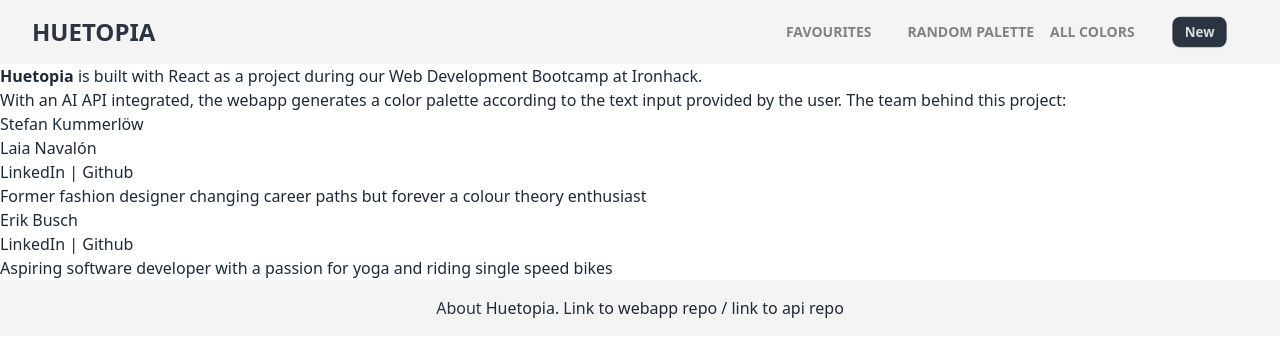
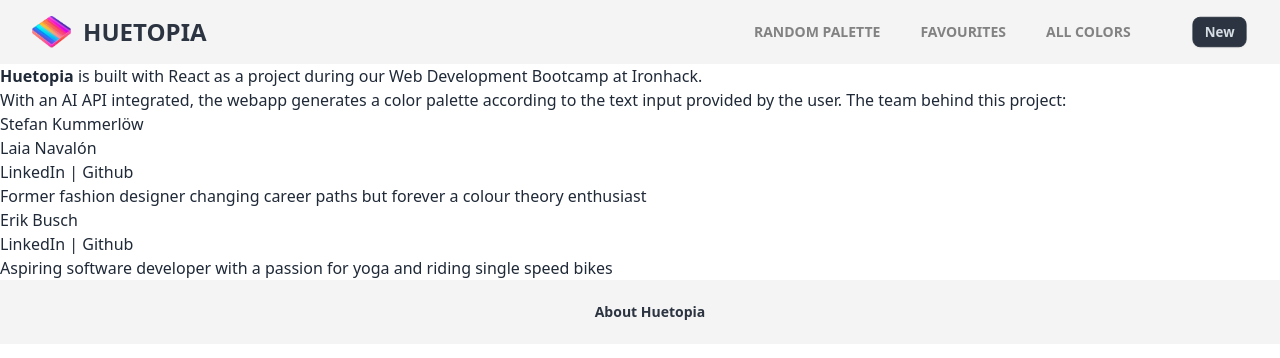
Before and after one commit to Huetopia/Huetopia, a React (Vite) app: page /about in a window 1280 px wide. Shown: the top 358 px of the page. Built offline with nearby package versions, Linux system fonts and the light colour scheme; the HTML template or start-up script is replaced by a standard one.

Commit message:
feat(assets): add new icon.png and logo.png files to the project fix(Footer.jsx): update About link to use a button with proper styling and text fix(Navbar.jsx): update navigation links to have proper styling and add logo image to the navbar

```diff
--- a/src/components/Footer.jsx
+++ b/src/components/Footer.jsx
@@ -6,8 +6,8 @@
       <div className="max-w-7xl mx-auto px-4 sm:px-6 lg:px-8 flex justify-center">
         <p>
           <Link className="text-neutral hover:black" to="/about">
-            About
-          </Link> Huetopia. Link to webapp repo / link to api repo
+            <button className="btn btn-ghost text-grey hover:bg-grey hover:text-bggrey btn-sm ml-5"> About Huetopia</button>
+          </Link>
         </p>
       </div>
     </div>
--- a/src/components/Navbar.jsx
+++ b/src/components/Navbar.jsx
@@ -1,5 +1,6 @@
 import { useState } from "react";
 import { Link, NavLink } from "react-router-dom";
+import logo from "../assets/logo.png";
 
 export const Navbar = () => {
   const [isMenuOpen, setIsMenuOpen] = useState(false);
@@ -7,30 +8,37 @@
   return (
     <div className="bg-bggrey">
       <div className="max-w-7xl mx-auto px-4 sm:px-6 lg:px-8 flex justify-between items-center h-16">
-        <Link to="/">
+        <Link to="/" className="flex items-center">
+          <img src={logo} alt="" className="h-8 pr-3" />
           <div className="text-2xl font-bold text-neutral">HUETOPIA</div>
         </Link>
 
-        <div className="hidden lg:block ml-0 space-x-4 text-sm">
+        <nav className="hidden lg:block ml-0 space-x-10 text-sm">
           <NavLink
-            className="text-grey font-bold hover:black m-5"
+            className="text-grey font-bold hover:text-drk-grey hover:border-b-2 hover:border-b-drk-grey "
+            activeClassName="text-drk-grey border-b-2 border-b-drk-grey"
+            to="/random"
+          >
+            RANDOM PALETTE
+          </NavLink>
+          <NavLink
+            activeClassName="text-drk-grey border-b-2 border-b-drk-grey"
+            className="text-grey font-bold hover:text-drk-grey hover:border-b-2 hover:border-b-drk-grey "
             to="/favourites"
           >
             FAVOURITES
           </NavLink>
-          <NavLink className="text-grey font-bold hover:black m-5" to="/random">
-            RANDOM PALETTE
-          </NavLink>
           <NavLink
-            className="text-grey font-bold hover:black m-5"
+            activeClassName="text-drk-grey border-b-2 border-b-drk-grey"
+            className="text-grey font-bold hover:text-drk-grey hover:border-b-2 hover:border-b-drk-grey"
             to="/palettes"
           >
             ALL COLORS
           </NavLink>
           <Link to="/">
-            <button className="btn btn-neutral btn-sm m-5">New</button>
+            <button className="btn btn-neutral btn-sm ml-5">New</button>
           </Link>
-        </div>
+        </nav>
         {/* Burger menu button positioned in top-right corner */}
         <div className="flex items-center lg:hidden">
           <button
```
Also changed, not shown: src/assets/icon.png (added), src/assets/logo.png (added).
